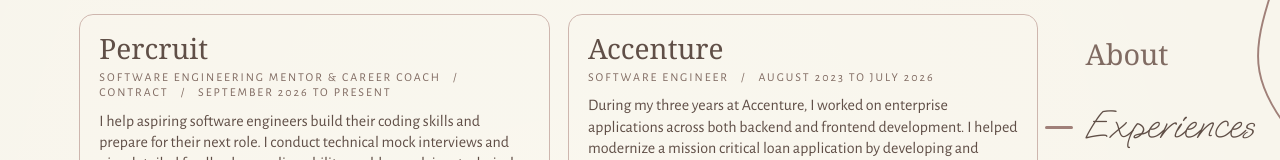
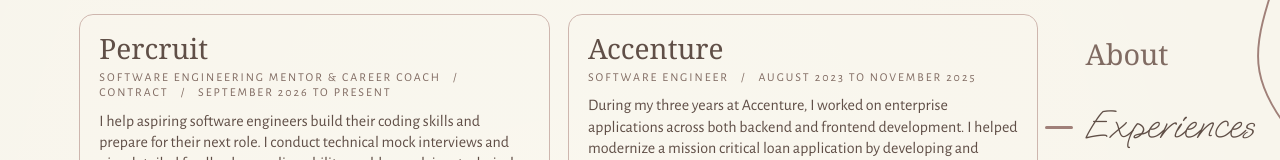
Before and after one commit to nguyenlnicole/Portfolio, a Vue app: page /Experiences in a window 1280 px wide. Shown: the part 244-404 px from the top of the page. Built offline with nearby package versions, Linux system fonts and the light colour scheme.

Commit message:
Correct Accenture end date to November 2025

```diff
--- a/src/views/ExperiencesPage.vue
+++ b/src/views/ExperiencesPage.vue
@@ -16,7 +16,7 @@
         </article>
         <article class="experience-card">
           <h3>Accenture</h3>
-          <p class="card-kicker">Software Engineer <span aria-hidden="true">/</span> August 2023 to July 2026</p>
+          <p class="card-kicker">Software Engineer <span aria-hidden="true">/</span> August 2023 to November 2025</p>
           <p>During my three years at Accenture, I worked on enterprise applications across both backend and frontend development. I helped modernize a mission critical loan application by developing and maintaining REST APIs with Java and Spring Boot, troubleshooting production issues, and supporting application upgrades. I also worked with Angular and TypeScript on frontend components, participated in technical discovery for legacy systems, and collaborated across engineering teams to turn technical findings into actionable development work.</p>
           <ul class="tags"><li>Java</li><li>Spring Boot</li><li>REST APIs</li><li>Angular</li><li>TypeScript</li></ul>
         </article>
```
